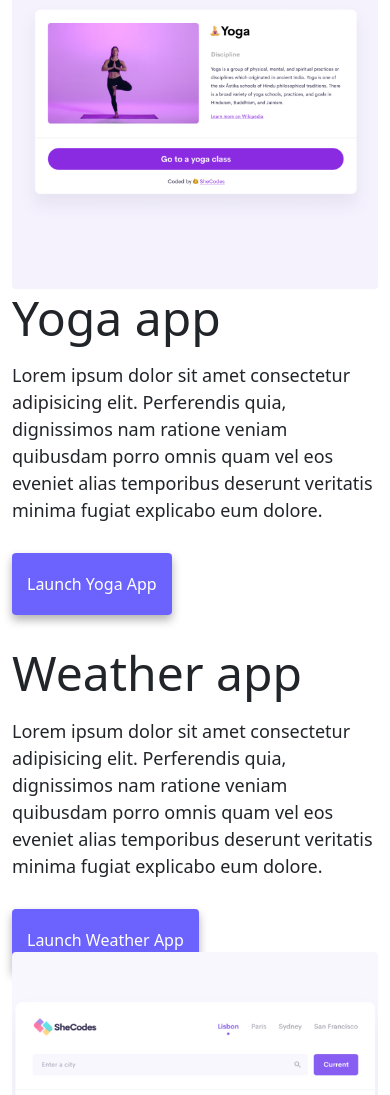
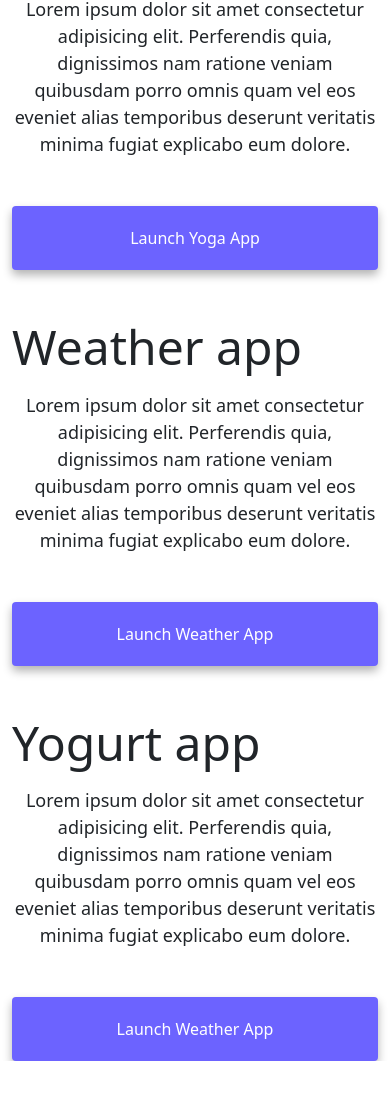
Before and after one commit to ThakaneMokose/advanced-tools-hw, a website: page index.html in a window 390 px wide. Shown: the part 717-1812 px from the top of the page. After the commit the page ends 1778 px from the top, so only its background shows below. Drawn offline with nearby package versions, Linux system fonts and the light colour scheme.

Commit message:
improved look for mobile devices
removed the images for mobile devices on home page and center aligned the p and a button

```diff
--- a/index.html
+++ b/index.html
@@ -61,7 +61,7 @@
     <div class="container">
       <div class="row">
         <div class="col-sm-6">
-          <img src="images/yoga.png" class="img-fluid rounded" />
+          <img src="images/yoga.png" class="img-fluid rounded d-none d-sm-block" />
         </div>
         <div class="col-sm-6">
           <h2 class="mb-3">Yoga app</h2>
@@ -90,12 +90,12 @@
           </div>
         </div>
         <div class="col-sm-6">
-          <img src="images/weather.png" class="img-fluid rounded" />
+          <img src="images/weather.png" class="img-fluid rounded d-none d-sm-block" />
         </div>
       </div>
       <div class="row mt-5">
         <div class="col-sm-6">
-          <img src="images/yogurt.png" class="img-fluid rounded" />
+          <img src="images/yogurt.png" class="img-fluid rounded d-none d-sm-block" />
         </div>
         <div class="col-sm-6">
           <h2 class="mb-3">Yogurt app</h2>
--- a/style.css
+++ b/style.css
@@ -14,6 +14,13 @@
   }
   h3{
     font-size: 18px;
+  }
+   p{
+    text-align: center;
+  }
+  .primary-link{
+    display: block;
+    text-align: center;
   }
 }
 
```
